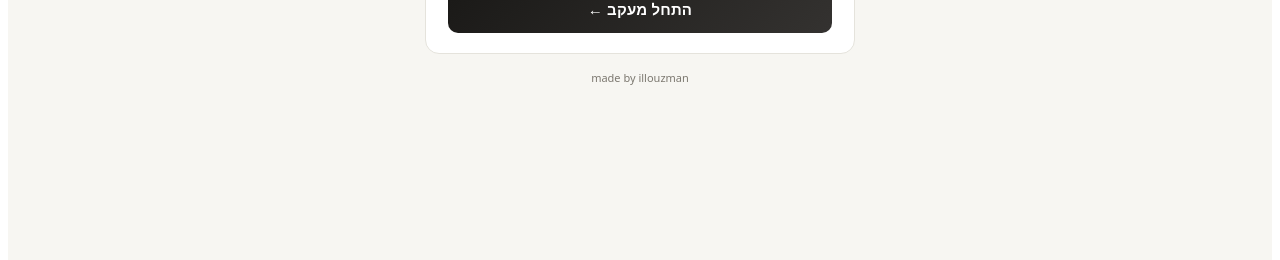
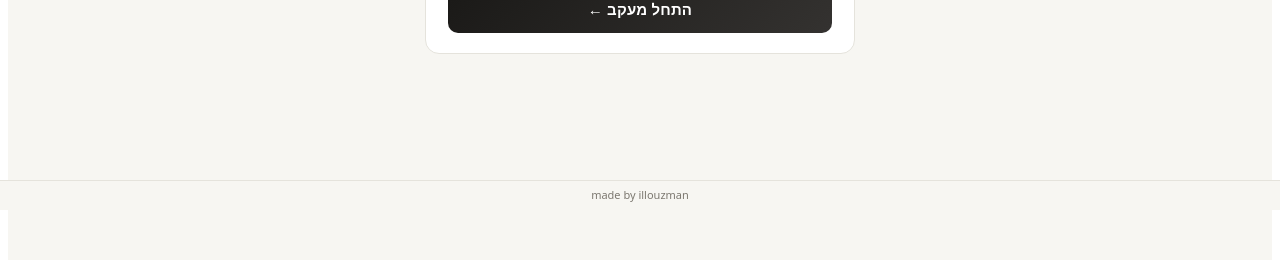
Before and after one commit to thelazyluz-dev/km-tracker, a React (Vite) app: page / in a window 1280 px wide. Shown: the part 590-850 px from the top of the page. Built offline with nearby package versions, Linux system fonts and the light colour scheme.

Commit message:
fix: made by illouzman קבוע בתחתית המסך
https://claude.ai/code/session_01TuqCdqBevAyYDWPzDb4KjL

```diff
--- a/src/App.jsx
+++ b/src/App.jsx
@@ -323,8 +323,8 @@ export default function App() {
           <input style={S.input} type="number" value={sf.yearlyBudget} onChange={e=>setSf({...sf,yearlyBudget:e.target.value})}/>
           <button className="btn-main" style={S.btn} onClick={handleSetup}>התחל מעקב ←</button>
         </div>
-        <div style={{textAlign:"center",fontSize:"11px",color:cl.muted,marginTop:"16px",paddingBottom:"8px"}}>made by illouzman</div>
       </div>
+      <div style={{position:"fixed",bottom:0,left:0,right:0,textAlign:"center",fontSize:"11px",color:cl.muted,padding:"6px 0 8px",background:cl.bg,borderTop:`1px solid ${cl.border}`}}>made by illouzman</div>
     </div>
   );
 
@@ -588,7 +588,7 @@ export default function App() {
       )}
 
       {toast && <div className="toast-anim" style={{position:"fixed",bottom:20,left:"50%",transform:"translateX(-50%)",background:toast.color,color:"#fff",padding:"10px 22px",borderRadius:"24px",fontSize:"14px",fontWeight:700,boxShadow:"0 4px 16px rgba(0,0,0,0.18)"}}>{toast.msg}</div>}
-      <div style={{textAlign:"center",fontSize:"11px",color:cl.muted,marginTop:"24px",paddingBottom:"8px"}}>made by illouzman</div>
+      <div style={{position:"fixed",bottom:0,left:0,right:0,textAlign:"center",fontSize:"11px",color:cl.muted,padding:"6px 0 8px",background:cl.bg,borderTop:`1px solid ${cl.border}`}}>made by illouzman</div>
     </div>
   );
 }
```
